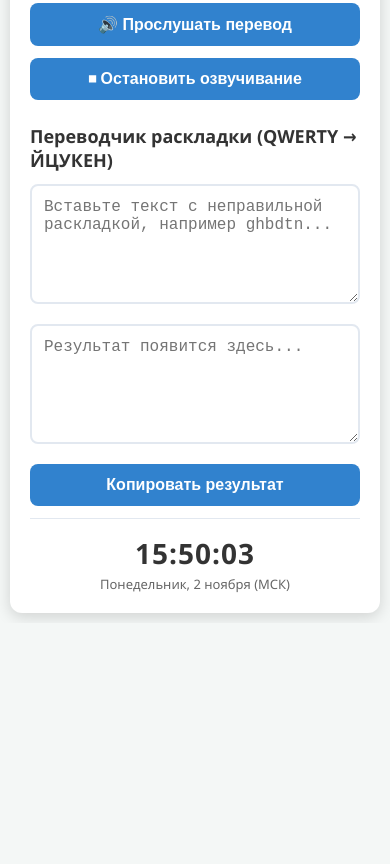
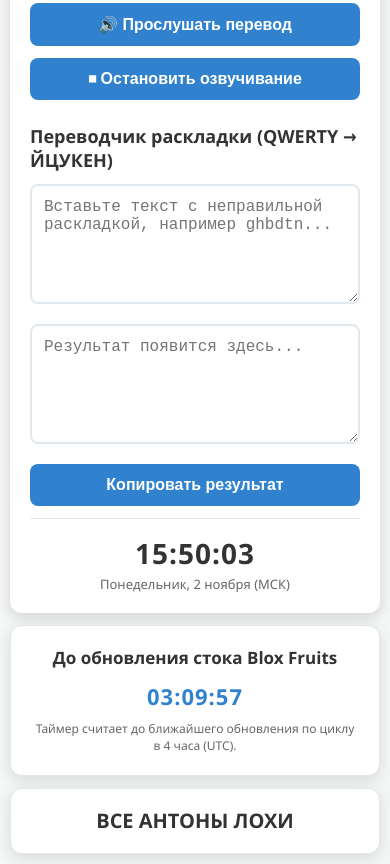
Before and after one commit to stepanlevin313-crypto/translate-a-friend, a plain HTML site: page index.html in a window 390 px wide. Shown: the part 682-1546 px from the top of the page. Before the commit the page ends 1305 px from the top, so only its background shows below. Drawn offline with Linux system fonts and the light colour scheme.

Commit message:
Update index.html

```diff
--- a/index.html
+++ b/index.html
@@ -82,8 +82,7 @@
 
         [data-theme="neon-purple"] .container {
             border: 1px solid #8b2cff;
-            box-shadow:
-                0 0 12px rgba(161, 0, 255, 0.45),
+            box-shadow: 0 0 12px rgba(161, 0, 255, 0.45),
                         0 0 35px rgba(161, 0, 255, 0.2);
         }
 
@@ -137,20 +136,68 @@
             --btn-hover: #dd6b20;
         }
 
+        * {
+            box-sizing: border-box;
+        }
+
         body {
             font-family: 'Segoe UI', Tahoma, Geneva, Verdana, sans-serif;
             background-color: var(--bg-color);
             color: var(--text-main);
             margin: 0;
             padding: 20px;
-            display: flex;
-            flex-direction: column;
-            align-items: center;
             transition: all 0.3s ease;
         }
 
+        .page-layout {
+            width: 100%;
+            max-width: 1400px;
+            margin: 0 auto;
+            display: grid;
+            grid-template-columns: minmax(180px, 1fr) minmax(320px, 600px) minmax(180px, 1fr);
+            gap: 20px;
+            align-items: start;
+        }
+
+        .side-panel {
+            position: sticky;
+            top: 20px;
+            padding: 20px;
+            border-radius: 12px;
+            background: var(--card-bg);
+            border: 1px solid var(--border-color);
+            box-shadow: 0 4px 15px rgba(0, 0, 0, 0.12);
+            text-align: center;
+        }
+
+        .side-panel h2 {
+            margin: 0 0 12px;
+            font-size: 17px;
+        }
+
+        .countdown {
+            font-size: clamp(22px, 3vw, 34px);
+            font-weight: bold;
+            letter-spacing: 1px;
+            color: var(--btn-bg);
+            font-variant-numeric: tabular-nums;
+        }
+
+        .side-note {
+            margin-top: 10px;
+            color: var(--text-sub);
+            font-size: 12px;
+            line-height: 1.4;
+        }
+
+        .side-message {
+            font-size: clamp(20px, 2.5vw, 30px);
+            font-weight: 900;
+            line-height: 1.2;
+            overflow-wrap: anywhere;
+        }
+
         .container {
-            max-width: 600px;
             width: 100%;
             background: var(--card-bg);
             padding: 30px;
@@ -158,7 +205,6 @@
             box-shadow: 0 4px 15px rgba(0, 0, 0, 0.15);
             position: relative;
             transition: all 0.3s ease;
-            box-sizing: border-box;
         }
 
         .theme-select-container {
@@ -189,7 +235,7 @@
             margin: 24px 0 12px;
         }
 
-        p.subtitle {
+        .subtitle {
             color: var(--text-sub);
             text-align: center;
             font-size: 14px;
@@ -206,7 +252,6 @@
             border-radius: 8px;
             font-size: 16px;
             resize: vertical;
-            box-sizing: border-box;
             margin-bottom: 15px;
             transition: all 0.3s ease;
         }
@@ -289,13 +334,44 @@
             margin-top: 3px;
         }
 
-        @media (max-width: 480px) {
+        @media (max-width: 900px) {
+            .page-layout {
+                grid-template-columns: 1fr 1fr;
+            }
+
+            .container {
+                grid-column: 1 / -1;
+                grid-row: 1;
+                max-width: 600px;
+                justify-self: center;
+            }
+
+            .side-panel {
+                position: static;
+            }
+        }
+
+        @media (max-width: 520px) {
             body {
                 padding: 10px;
             }
 
+            .page-layout {
+                grid-template-columns: 1fr;
+                gap: 12px;
+            }
+
             .container {
+                grid-column: 1;
                 padding: 20px;
+            }
+
+            .left-panel {
+                grid-row: 2;
+            }
+
+            .right-panel {
+                grid-row: 3;
             }
 
             .translation-controls {
@@ -311,7 +387,18 @@
 </head>
 
 <body>
-<div class="container">
+<div class="page-layout">
+
+    <!-- Левая боковая панель: таймер стока -->
+    <aside class="side-panel left-panel">
+        <h2>До обновления стока Blox Fruits</h2>
+        <div class="countdown" id="stockCountdown">00:00:00</div>
+        <div class="side-note">
+            Таймер считает до ближайшего обновления по циклу в 4 часа (UTC).
+        </div>
+    </aside>
+
+    <main class="container">
         <div class="theme-select-container">
             <select class="theme-select" id="themeSelect" aria-label="Выбрать тему">
                 <option value="light">☀️ Светлая</option>
@@ -331,7 +418,6 @@
             Перевод текста между языками и исправление неправильно выбранной раскладки
         </p>
 
-    <!-- Обычный переводчик -->
         <h2 class="section-title">Обычный переводчик</h2>
 
         <div class="translation-controls">
@@ -370,62 +456,47 @@
             </select>
         </div>
 
-    <textarea
-        id="translateInput"
-        placeholder="Введите текст для перевода..."
-    ></textarea>
-
-    <button class="btn" id="translateButton" type="button">
-        Перевести
-    </button>
-
+        <textarea id="translateInput" placeholder="Введите текст для перевода..."></textarea>
+        <button class="btn" id="translateButton" type="button">Перевести</button>
         <p class="translate-status" id="translateStatus" aria-live="polite"></p>
-
-    <textarea
-        id="translateOutput"
-        placeholder="Здесь появится перевод..."
-        readonly
-    ></textarea>
+        <textarea id="translateOutput" placeholder="Здесь появится перевод..." readonly></textarea>
 
         <button class="btn" id="copyTranslationButton" type="button">
             Копировать перевод
         </button>
-
         <button class="btn" id="speakTranslationButton" type="button">
             🔊 Прослушать перевод
         </button>
-
         <button class="btn" id="stopSpeakingButton" type="button">
             ⏹ Остановить озвучивание
         </button>
 
-    <!-- Переводчик раскладки -->
         <h2 class="section-title">Переводчик раскладки (QWERTY → ЙЦУКЕН)</h2>
 
         <textarea
             id="input"
             placeholder="Вставьте текст с неправильной раскладкой, например ghbdtn..."
         ></textarea>
-
-    <textarea
-        id="output"
-        placeholder="Результат появится здесь..."
-        readonly
-    ></textarea>
-
+        <textarea id="output" placeholder="Результат появится здесь..." readonly></textarea>
         <button class="btn" id="copyLayoutButton" type="button">
             Копировать результат
         </button>
 
-    <!-- Часы по Москве -->
         <div class="clock-box">
             <div class="clock-time" id="clockTime">00:00:00</div>
             <div class="clock-date" id="clockDate">Время по МСК</div>
         </div>
+    </main>
+
+    <!-- Правая боковая панель -->
+    <aside class="side-panel right-panel">
+        <div class="side-message">ВСЕ АНТОНЫ ЛОХИ</div>
+    </aside>
+
 </div>
 
 <script>
-    // Таблица соответствия английской и русской раскладок
+    // Перевод английских символов раскладки в русские
     const map = {
         'q': 'й', 'w': 'ц', 'e': 'у', 'r': 'к', 't': 'е', 'y': 'н',
         'u': 'г', 'i': 'ш', 'o': 'щ', 'p': 'з', '[': 'х', ']': 'ъ',
@@ -446,7 +517,6 @@
     const output = document.getElementById('output');
     const themeSelect = document.getElementById('themeSelect');
 
-    // Автоматический перевод раскладки при вводе
     input.addEventListener('input', () => {
         let result = '';
 
@@ -457,7 +527,6 @@
         output.value = result;
     });
 
-    // Копирование текста
     async function copyToClipboard(text) {
         if (!text) return false;
 
@@ -483,7 +552,7 @@
         }
     });
 
-    // Переключение цветовых тем
+    // Переключение темы
     themeSelect.addEventListener('change', (event) => {
         const selectedTheme = event.target.value;
 
@@ -494,7 +563,7 @@
         }
     });
 
-    // Элементы обычного переводчика
+    // Обычный онлайн-переводчик
     const translateInput = document.getElementById('translateInput');
     const translateOutput = document.getElementById('translateOutput');
     const sourceLanguage = document.getElementById('sourceLanguage');
@@ -502,7 +571,6 @@
     const translateButton = document.getElementById('translateButton');
     const translateStatus = document.getElementById('translateStatus');
 
-    // Перевод текста через онлайн-сервис
     translateButton.addEventListener('click', translateText);
 
     async function translateText() {
@@ -523,9 +591,7 @@
         translateStatus.textContent = 'Переводим…';
 
         try {
-            const langPair =
-                `${sourceLanguage.value}|${targetLanguage.value}`;
-
+            const langPair = `${sourceLanguage.value}|${targetLanguage.value}`;
             const url =
                 'https://api.mymemory.translated.net/get' +
                 `?q=${encodeURIComponent(text)}` +
@@ -553,8 +619,7 @@
             translateStatus.textContent = 'Перевод готов.';
         } catch (error) {
             translateStatus.textContent =
-                error.message ||
-                'Ошибка перевода. Проверьте подключение к интернету.';
+                error.message || 'Ошибка. Проверьте подключение к интернету.';
         } finally {
             translateButton.disabled = false;
         }
@@ -573,7 +638,7 @@
         translateStatus.textContent = '';
     });
 
-    // Копирование обычного перевода
+    // Копировать перевод
     document.getElementById('copyTranslationButton').addEventListener('click', async () => {
         if (!translateOutput.value) {
             translateStatus.textContent = 'Сначала переведите текст.';
@@ -606,12 +671,9 @@
             return;
         }
 
-        // Остановить предыдущую речь, если она ещё звучит
         window.speechSynthesis.cancel();
 
         const speech = new SpeechSynthesisUtterance(text);
-
-        // Язык озвучивания соответствует выбранному языку перевода
         speech.lang = targetLanguage.value;
 
         speech.onstart = () => {
@@ -624,13 +686,12 @@
 
         speech.onerror = () => {
             translateStatus.textContent =
-                'Не удалось озвучить текст. Возможно, для этого языка нет голоса.';
+                'Не удалось озвучить текст. Возможно, для языка нет голоса.';
         };
 
         window.speechSynthesis.speak(speech);
     });
 
-    // Остановка озвучивания
     document.getElementById('stopSpeakingButton').addEventListener('click', () => {
         if ('speechSynthesis' in window) {
             window.speechSynthesis.cancel();
@@ -638,13 +699,43 @@
         }
     });
 
+    // Таймер до ближайшей границы 4-часового цикла UTC
+    function updateStockCountdown() {
+        const countdownElement = document.getElementById('stockCountdown');
+        const now = new Date();
+        const utcHour = now.getUTCHours();
+
+        let hoursUntilNext = 4 - (utcHour % 4);
+        let nextUpdate = new Date(now);
+
+        nextUpdate.setUTCHours(utcHour + hoursUntilNext, 0, 0, 0);
+
+        let remainingMs = nextUpdate.getTime() - now.getTime();
+
+        if (remainingMs <= 0) {
+            remainingMs = 4 * 60 * 60 * 1000;
+        }
+
+        const totalSeconds = Math.floor(remainingMs / 1000);
+        const hours = Math.floor(totalSeconds / 3600);
+        const minutes = Math.floor((totalSeconds % 3600) / 60);
+        const seconds = totalSeconds % 60;
+
+        countdownElement.textContent =
+            `${String(hours).padStart(2, '0')}:` +
+            `${String(minutes).padStart(2, '0')}:` +
+            `${String(seconds).padStart(2, '0')}`;
+    }
+
+    setInterval(updateStockCountdown, 1000);
+    updateStockCountdown();
+
     // Часы по Москве
     function updateMskClock() {
-        const clockTime = document.getElementById('clockTime');
-        const clockDate = document.getElementById('clockDate');
         const now = new Date();
 
-        clockTime.textContent = now.toLocaleTimeString('ru-RU', {
+        document.getElementById('clockTime').textContent =
+            now.toLocaleTimeString('ru-RU', {
                 timeZone: 'Europe/Moscow',
                 hour: '2-digit',
                 minute: '2-digit',
@@ -663,7 +754,7 @@
             dateString.slice(1) +
             ' (МСК)';
 
-        clockDate.textContent = dateString;
+        document.getElementById('clockDate').textContent = dateString;
     }
 
     setInterval(updateMskClock, 1000);
```
Lines whose indentation alone changed are shown as unchanged.
